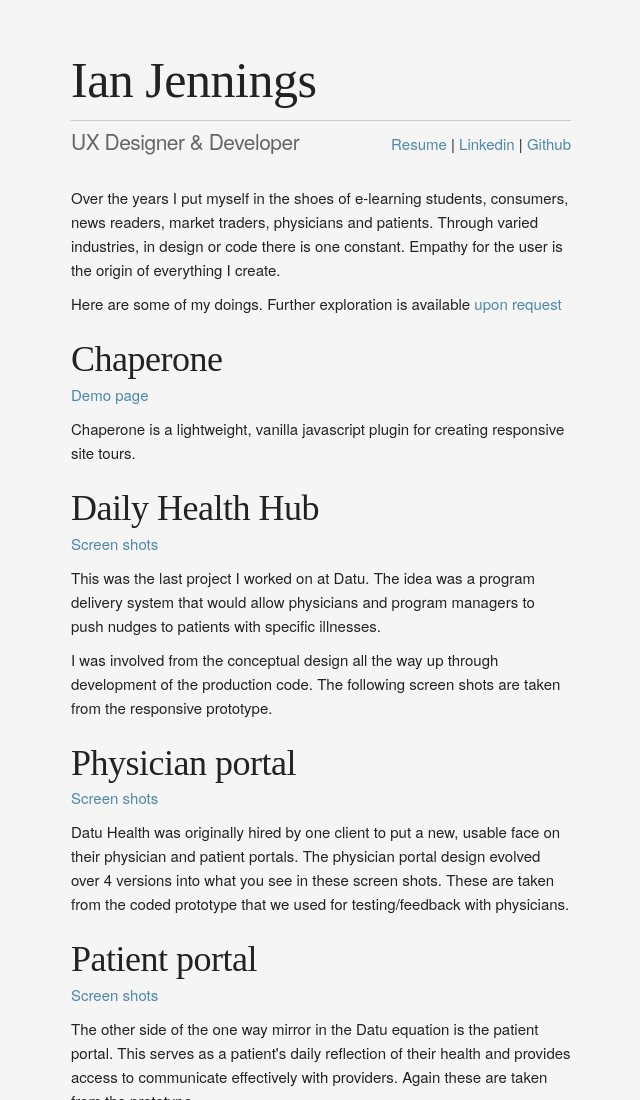
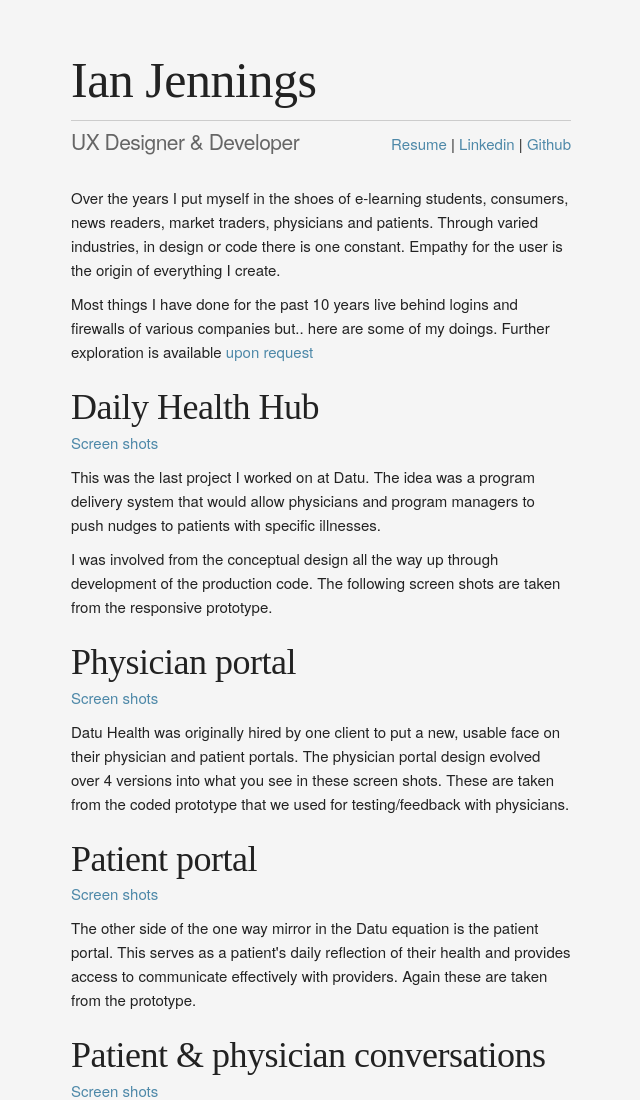
Before and after one commit to spacecowboyian/ian-jennings.com, a plain HTML site: page index.html in a window 1280 px wide. Shown: the top 1100 px of the page, without its empty margins (319-959 px from the left). Drawn offline with Linux system fonts and the light colour scheme; a web font is replaced by a local one.

Commit message:
deploy: a015d10dd1b988c06224a254d9db16e7db1136f2

```diff
--- a/index.html
+++ b/index.html
@@ -15,9 +15,7 @@
 <p class="ext-links"><a href="resume/IanJennings-Resume.pdf">Resume</a> | <a href="https://www.linkedin.com/in/ianjennings">Linkedin</a> | <a href="http://www.github.com/spacecowboyian">Github</a></p>
 </div>
 <p>Over the years I put myself in the shoes of e-learning students, consumers, news readers, market traders, physicians and patients. Through varied industries, in design or code there is one constant. Empathy for the user is the origin of everything I create.</p>
-<p>Here are some of my doings. Further exploration is available <a href="mailto:ian@ian-jennings.com">upon request</a></p>
-<h3>Chaperone</h3><p><a href="http://datuhealth.github.io/chaperone">Demo page</a></p>
-<p>Chaperone is a lightweight, vanilla javascript plugin for creating responsive site tours.</p>
+<p>Most things I have done for the past 10 years live behind logins and firewalls of various companies but.. here are some of my doings. Further exploration is available <a href="mailto:ian@futurehat.com">upon request</a></p>
 <h3>Daily Health Hub</h3><p><a href="https://goo.gl/photos/SWfZeYTP2UjM4NuH7">Screen shots</a></p>
 <p>This was the last project I worked on at Datu. The idea was a program delivery system that would allow physicians and program managers to push nudges to patients with specific illnesses.</p>
 <p>I was involved from the conceptual design all the way up through development of the production code. The following screen shots are taken from the responsive prototype.</p>
```
